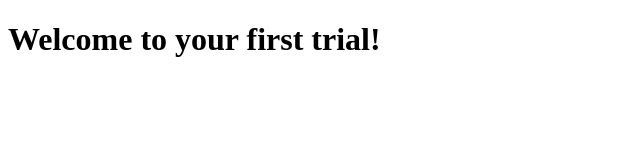
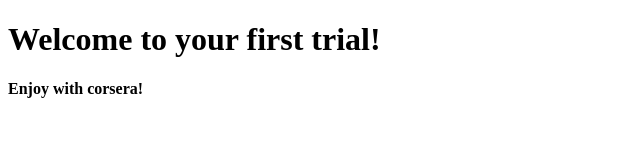
Before and after one commit to ShravyaPrasad/cousera-test, a plain HTML site: page site/index.html in a window 1280 px wide. Shown: the whole page, without its empty margins (0-640 px from the left). Drawn offline with Linux system fonts and the light colour scheme.

Commit message:
small addition

```diff
--- a/site/index.html
+++ b/site/index.html
@@ -5,6 +5,7 @@
 </head>
 <body>
 <h1>Welcome to your first trial!</h1>
+<h4>Enjoy with corsera!</h4>
 
 </body>
 </html>
```
